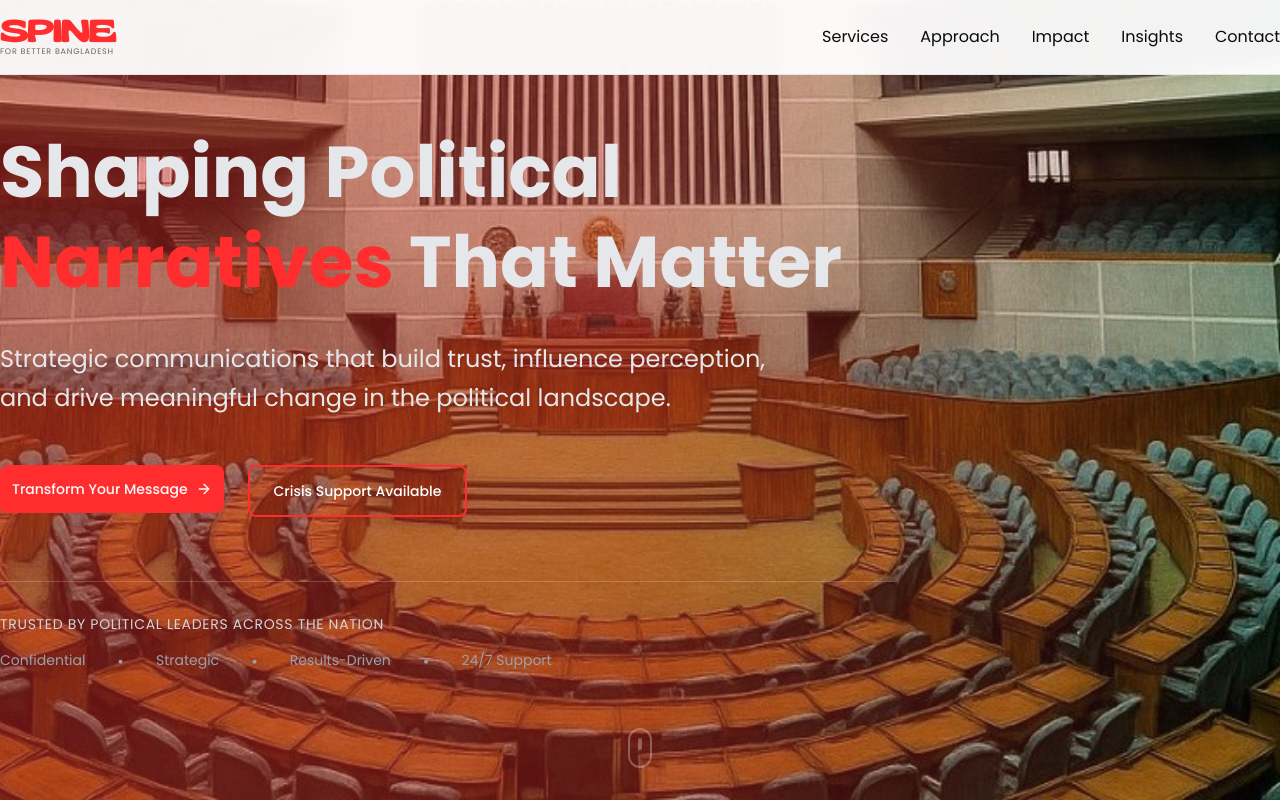
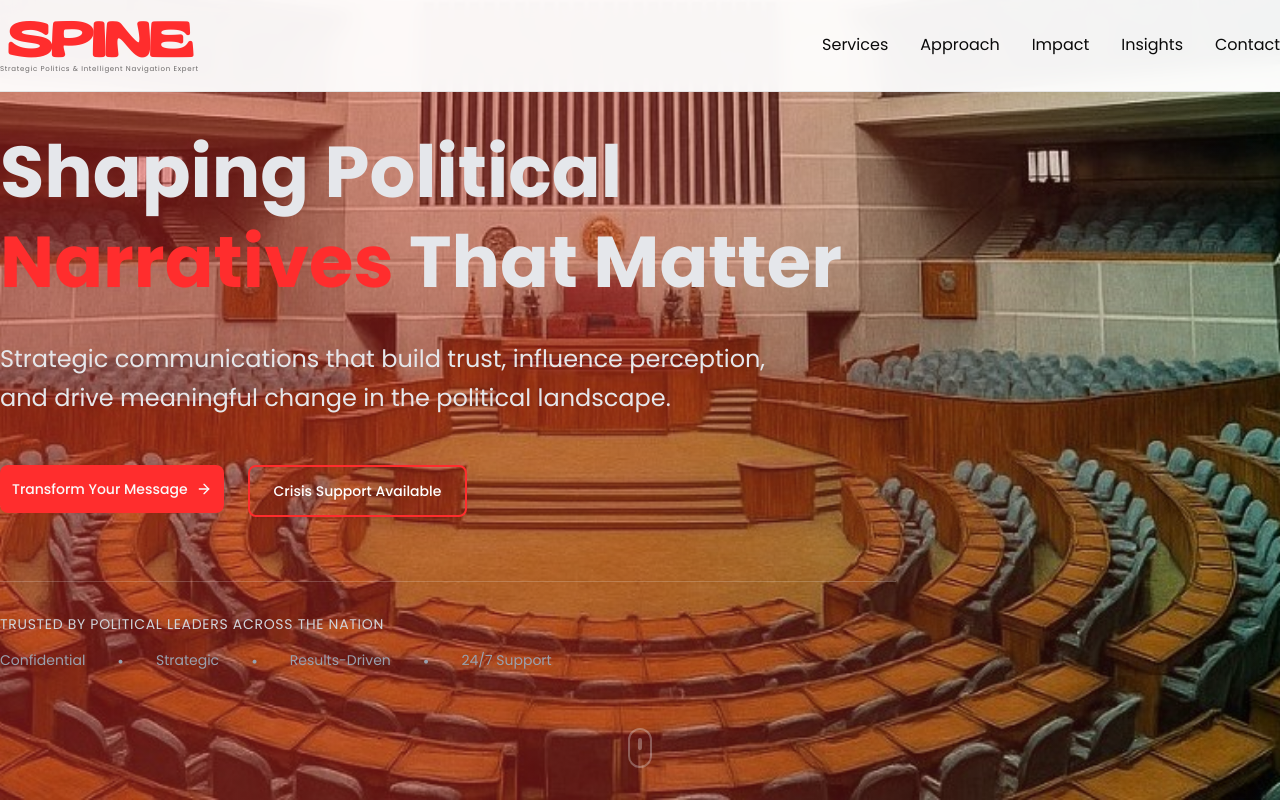
Before and after one commit to mahbub045/spine, a Next.js app: page / in a window 1280 px wide. Shown: the top 802 px of the page. Built offline with nearby package versions, Linux system fonts and the light colour scheme.

Commit message:
Add logo image import to NavBar component and update logo text

```diff
--- a/src/components/Layout/NavBar/NavBar.tsx
+++ b/src/components/Layout/NavBar/NavBar.tsx
@@ -1,5 +1,6 @@
 "use client";
 import { Menu, X } from "lucide-react";
+import Image from "next/image";
 import Link from "next/link";
 import { useState } from "react";
 
@@ -27,13 +28,21 @@ const NavBar: React.FC = () => {
         <div className="flex items-center justify-between">
           {/* Logo */}
           <div>
-            <Link href="/" className="flex flex-col items-start">
-              <span className="font-gilker text-2xl sm:text-3xl font-bold text-primary uppercase tracking-tight leading-none">
+            <Link href="/" className="flex flex-col items-center">
+              <span className="font-gilker text-3xl md:text-5xl font-bold text-primary uppercase tracking-tight leading-none">
                 SPINE
               </span>
-              <span className="text-[6px] sm:text-[8px] uppercase tracking-widest text-foreground/60">
-                FOR BETTER BANGLADESH
+              <span className="text-[4px] md:text-[7px] tracking-widest text-foreground/60">
+                Strategic Politics & Intelligent Navigation Expert
               </span>
+              {/* Image  */}
+              {/* <Image
+                src="/images/logo.png"
+                alt="SPINE Logo"
+                width={180}
+                height={20}
+                className="object-contain"
+              /> */}
             </Link>
           </div>
 
```
Also changed, not shown: public/images/logo.png (added).
